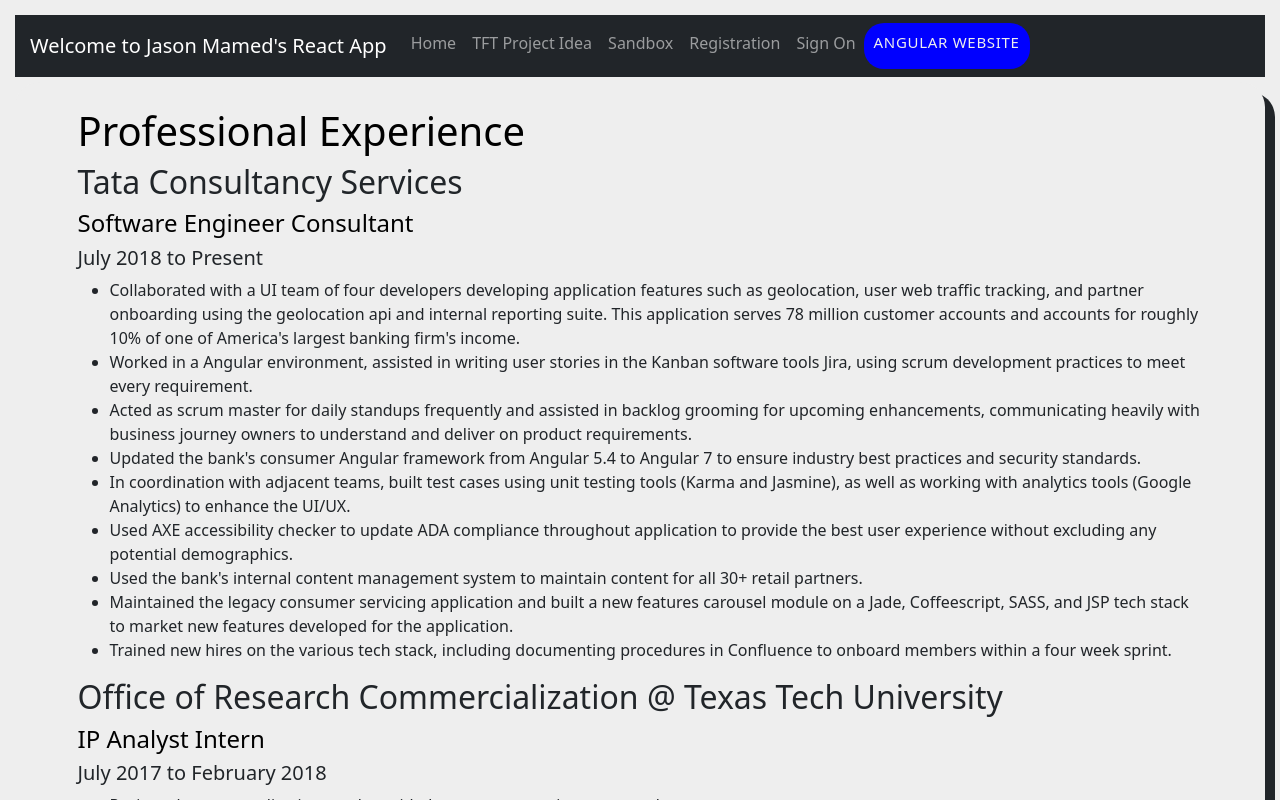
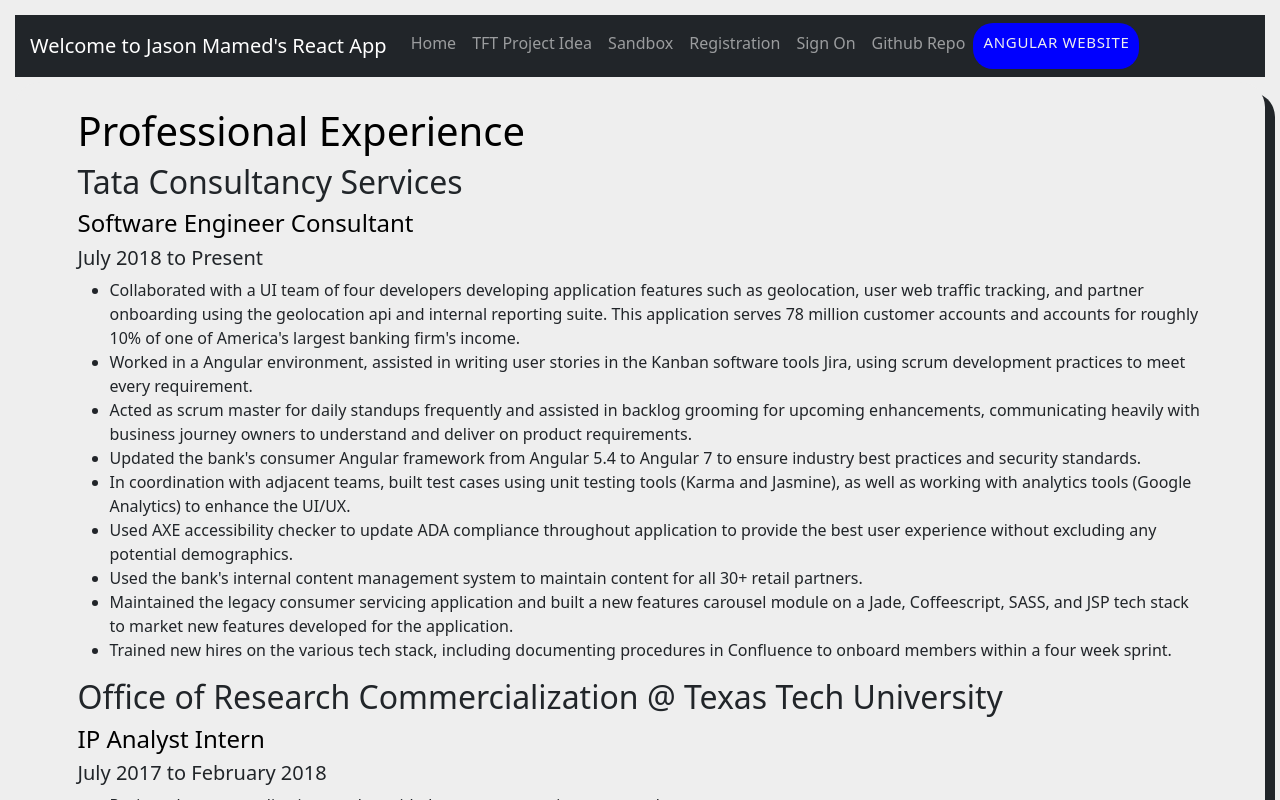
Before and after one commit to jmamed/jmamed-react, a React (Create React App) app: page / in a window 1280 px wide. Shown: the top 800 px of the page. Built offline with nearby package versions, Linux system fonts and the light colour scheme.

Commit message:
add github repo link to navbar

```diff
--- a/src/navbar/NavigationBar.js
+++ b/src/navbar/NavigationBar.js
@@ -24,7 +24,9 @@ export const NavigationBar = () => (
         <Nav.Item>
           <Nav.Link href="/jmamed-react/#/signon">Sign On</Nav.Link>
         </Nav.Item>
-
+        <Nav.Item>
+          <Nav.Link href="https://github.com/jmamed">Github Repo</Nav.Link>
+        </Nav.Item>
         <a className="button" href="https://jmamed.github.io/jmamed/"><span><h4 className="webButton">Angular Website</h4></span></a>
       </Nav>
     </Navbar.Collapse>
```
